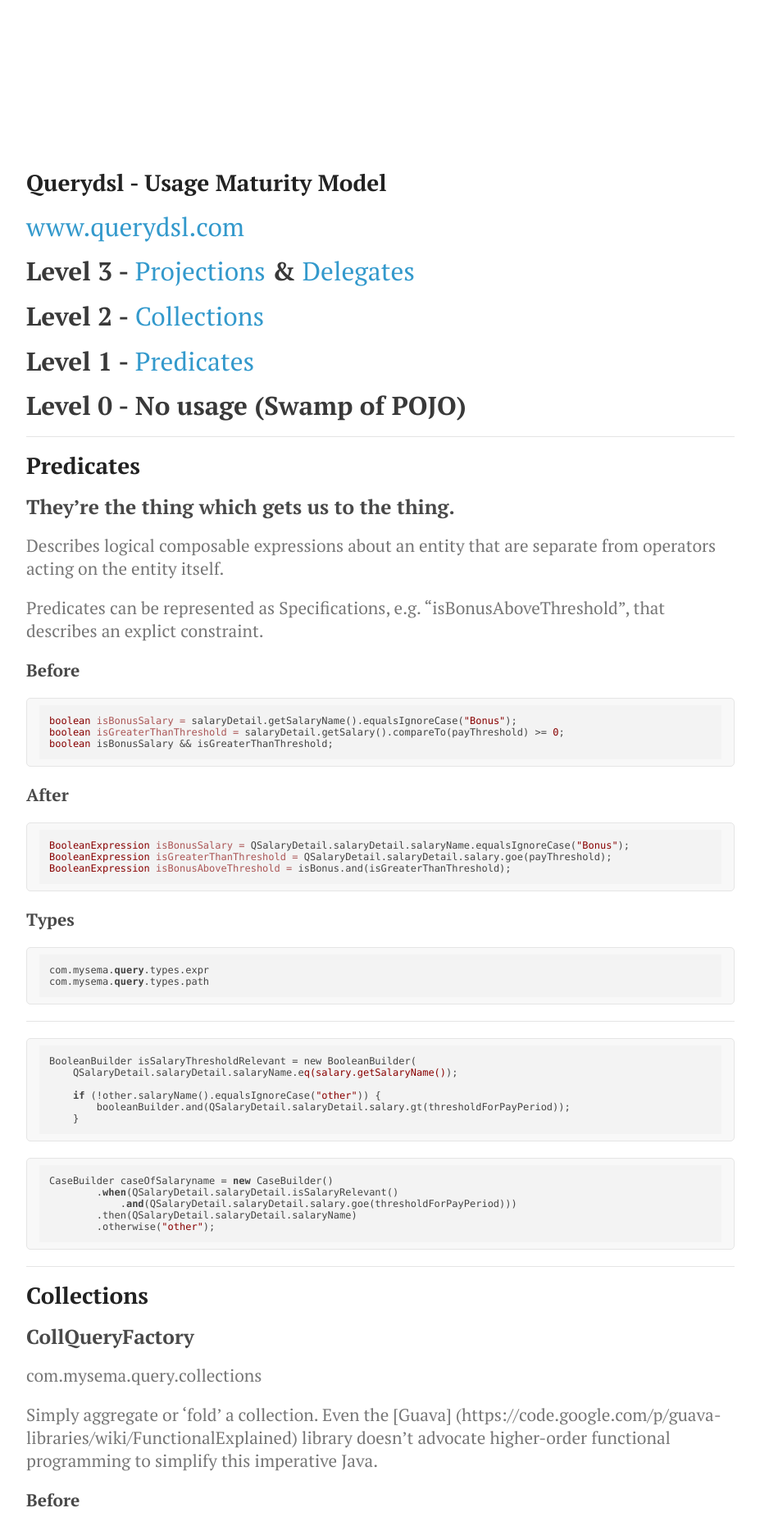
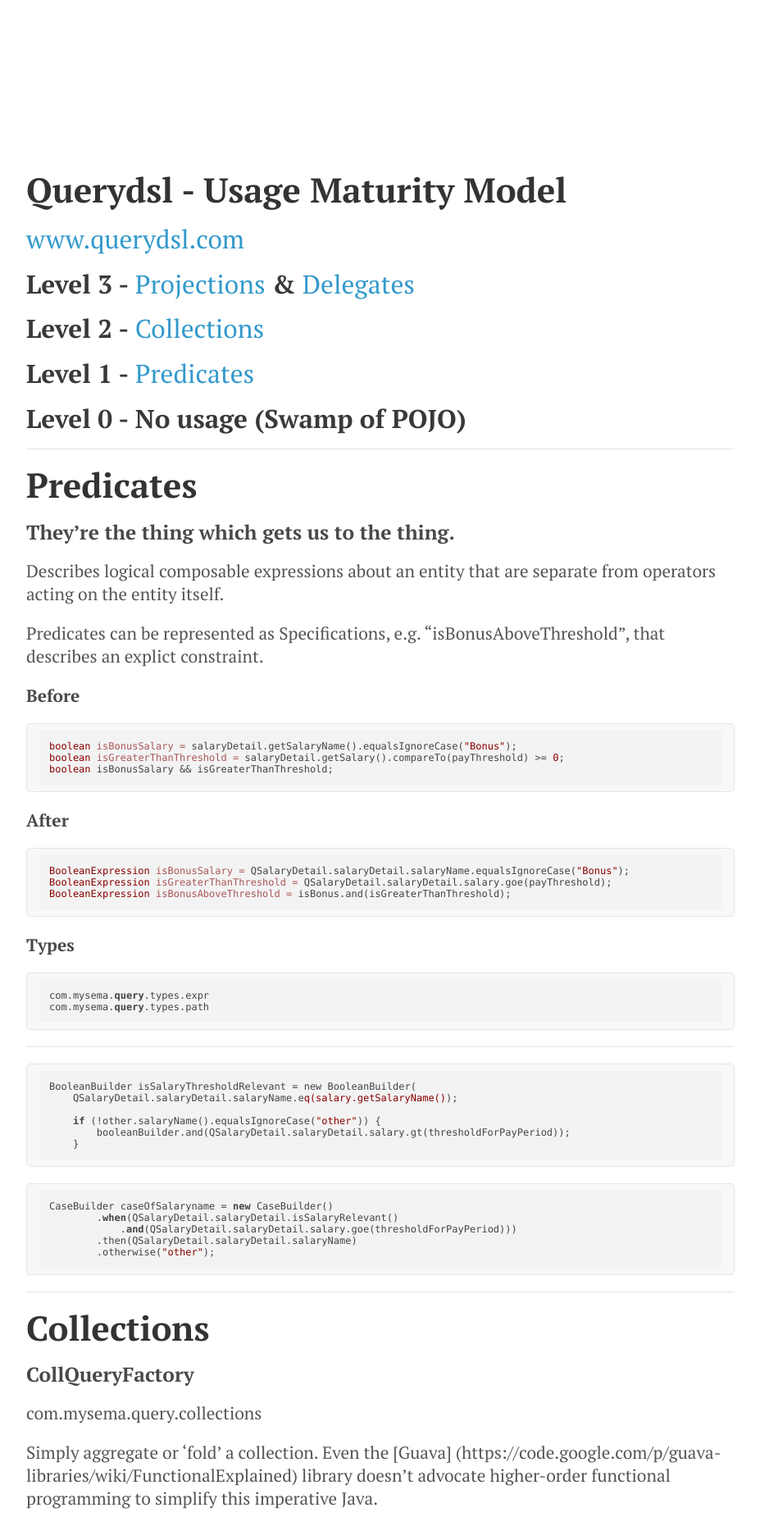
Before and after one commit to griffio/griffio.github.io, a Jekyll site: the page built from _posts/2014-09-01-querydsl-maturity-model.md, in a window 1280 px wide. Shown: the top 1861 px of the page at 82% size, without its empty margins (176-1103 px from the left). Built offline with Jekyll 4.4.1, drawn with Linux system fonts in a browser that asks for light colours; nearby versions of some CDN libraries.

Commit message:
Update styles.css

```diff
--- a/stylesheets/styles.css
+++ b/stylesheets/styles.css
@@ -1,12 +1,12 @@
 body {
   padding:200px;
   font:21px 'PT Serif', "Helvetica Neue", Helvetica, Arial, sans-serif;
-  color:#777;
+  color:#555;
   font-weight:300;
 }
 
 h1, h2, h3, h4, h5, h6 {
-  color:#222;
+  color:#333;
   margin:0 0 20px;
 }
 
@@ -19,7 +19,7 @@
 }
 
 h1 {
-  font-size:28px;
+  font-size:2em;
 }
 
 h2 {
```
